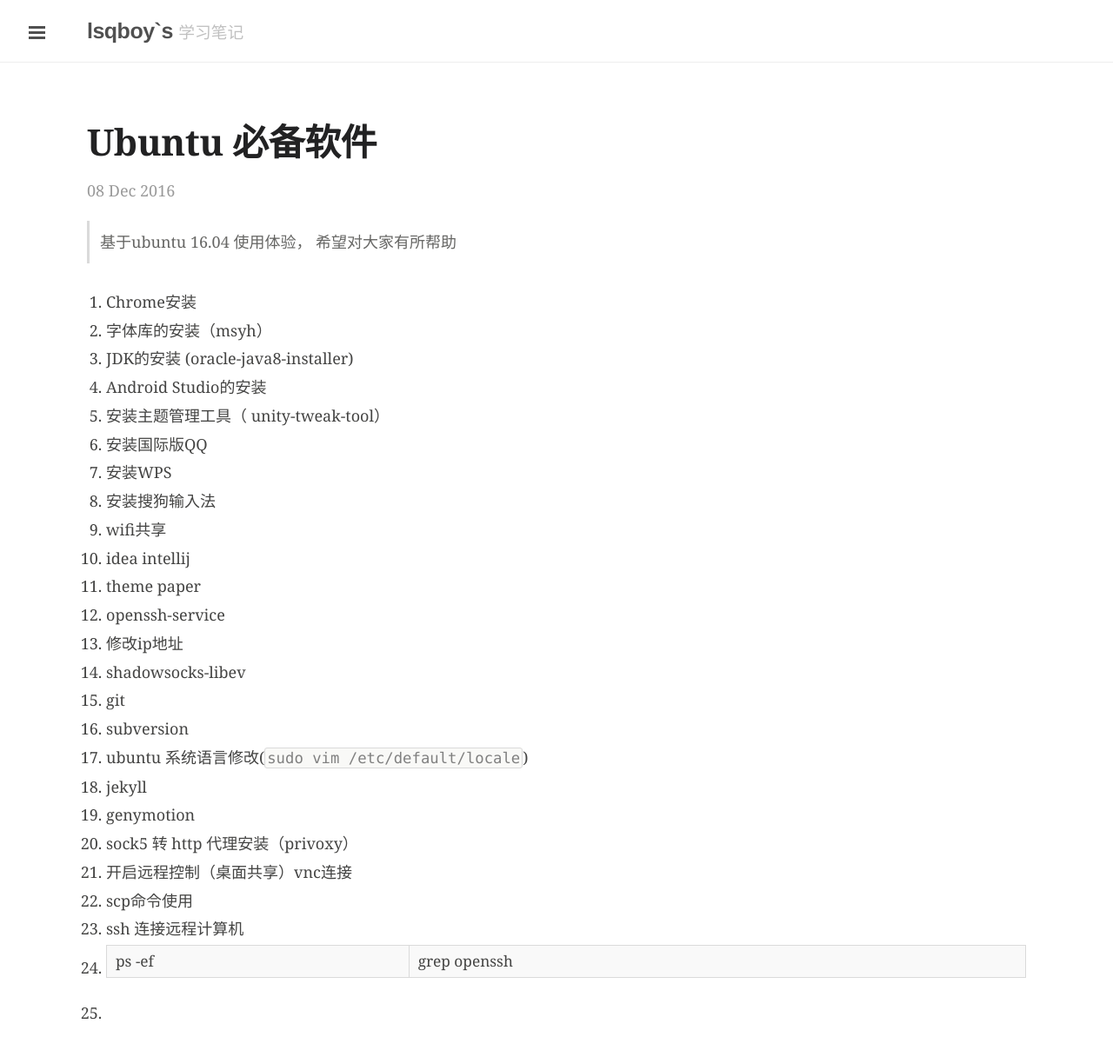
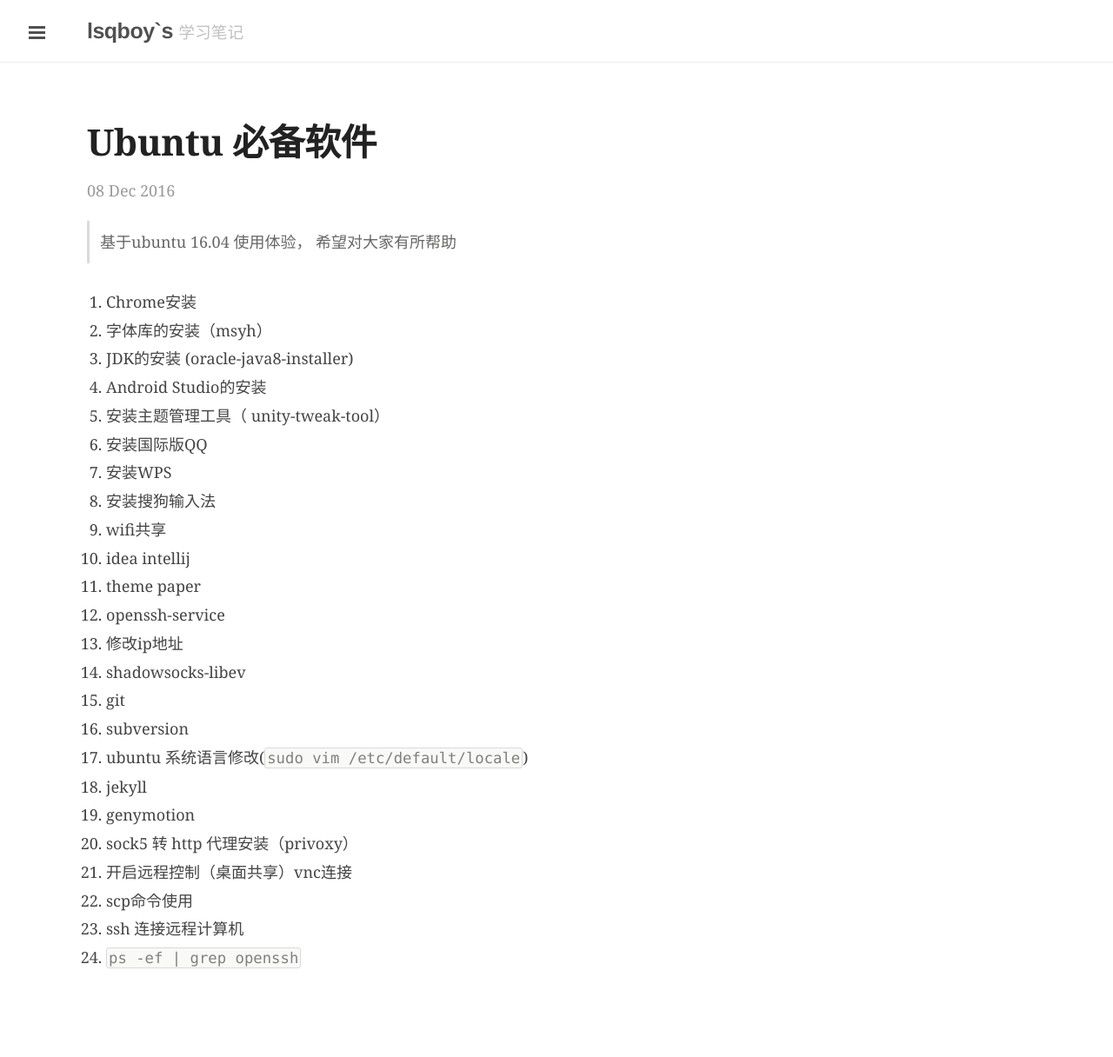
Before and after one commit to Lsqboy/jekyll_bolg, a Jekyll site: the page built from _posts/2016-12-08-ubuntu-software.md, in a window 1280 px wide. Shown: the whole page at 87% size. Built offline with Jekyll 4.4.1, drawn with Linux system fonts in a browser that asks for light colours; comment, search, counter and statistics services are not loaded; after the commit the page ends 1153 px from its top, so only the background shows below that; part of the change alters nothing that is shown.

```diff
--- a/_posts/2016-12-08-ubuntu-software.md
+++ b/_posts/2016-12-08-ubuntu-software.md
@@ -29,5 +29,4 @@ tags: [ubuntu]
 21. 开启远程控制（桌面共享）vnc连接
 22. scp命令使用
 23. ssh 连接远程计算机
-24. ps -ef | grep openssh
-25.
+24. `ps -ef | grep openssh`
```
